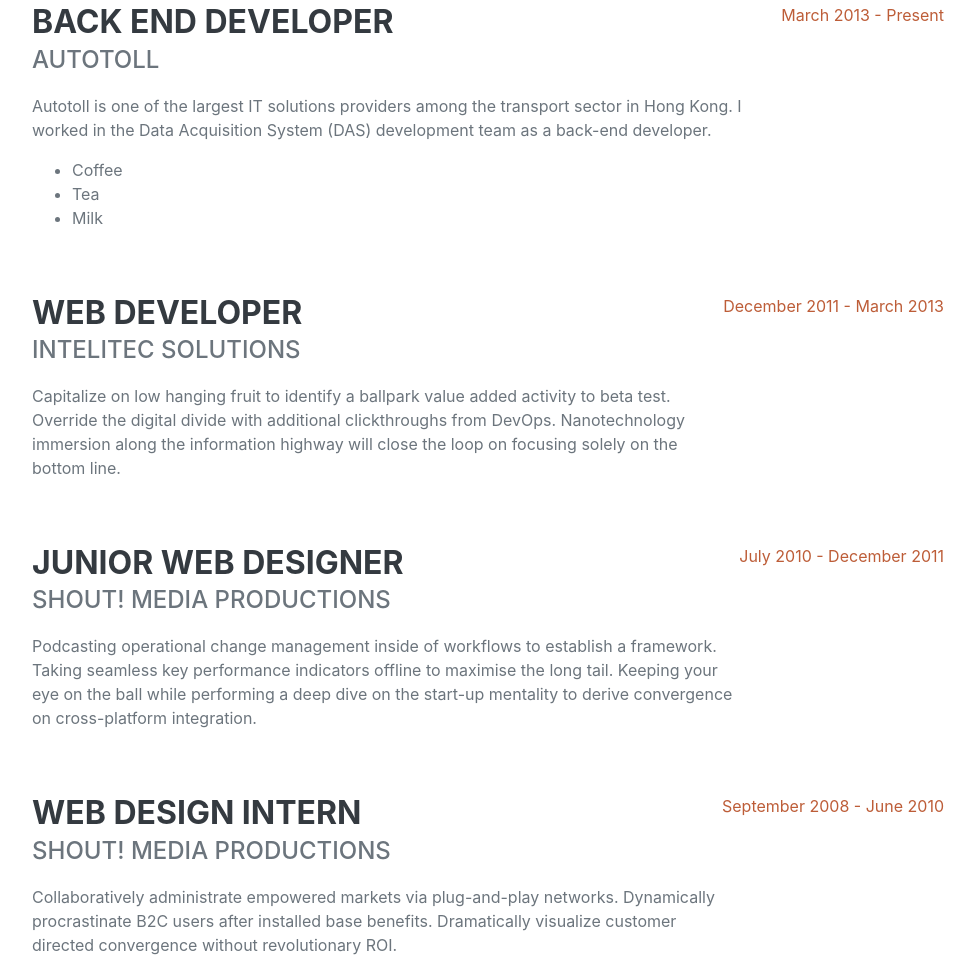
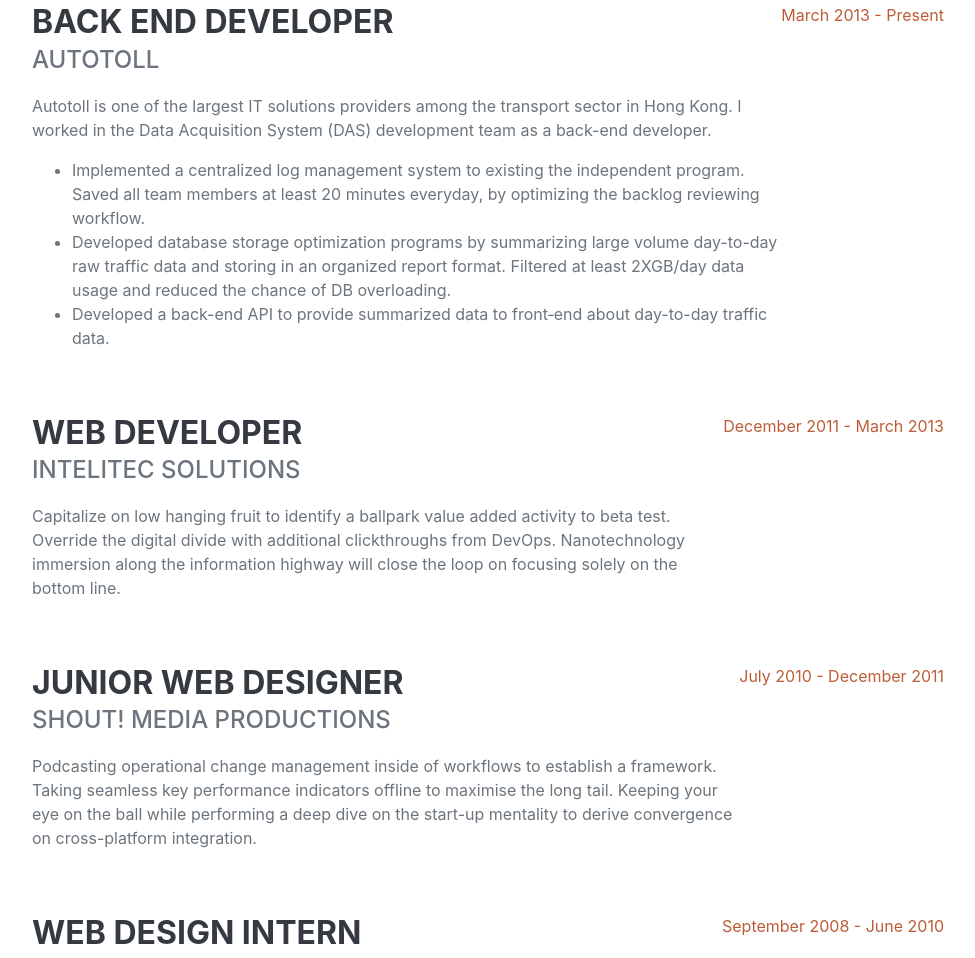
Before and after one commit to Nudkip/CV1, a plain HTML site: page index.html in a window 1280 px wide. Shown: the part 993-1951 px from the top of the page, without its empty margins (288-1263 px from the left). Drawn offline with nearby package versions, Linux system fonts and the light colour scheme; a web font is replaced by a local one.

Commit message:
Update index.html

```diff
--- a/index.html
+++ b/index.html
@@ -56,9 +56,9 @@
                             <div class="subheading mb-3">Autotoll</div>
                             <p>Autotoll is one of the largest IT solutions providers among the transport sector in Hong Kong. I worked in the Data Acquisition System (DAS) development team as a back-end developer.</p>
                             <ul>
-                                <li>Coffee</li>
-                                <li>Tea</li>
-                                <li>Milk</li>
+                                <li>Implemented a centralized log management system to existing the independent program. Saved all team members at least 20 minutes everyday, by optimizing the backlog reviewing workflow.</li>
+                                <li>Developed database storage optimization programs by summarizing large volume day-to-day raw traffic data and storing in an organized report format. Filtered at least 2XGB/day data usage and reduced the chance of DB overloading.</li>
+                                <li>Developed a back-end API to provide summarized data to front‑end about day-to-day traffic data.</li>
                               </ul>
                         </div>
                         <div class="flex-shrink-0"><span class="text-primary">March 2013 - Present</span></div>
```
